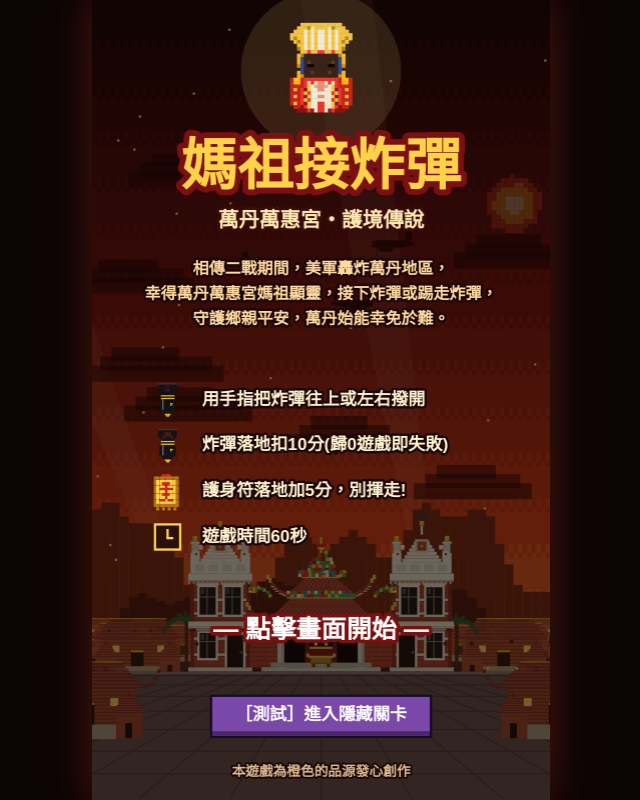
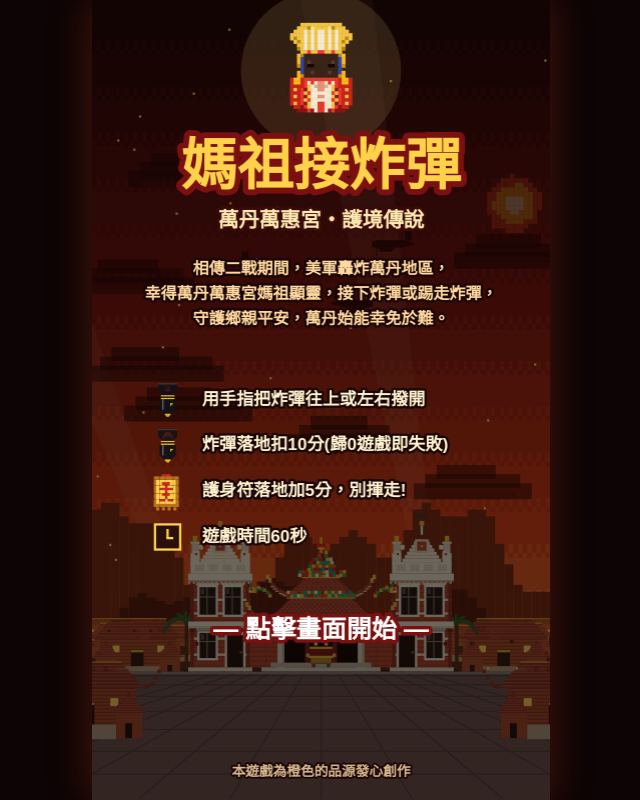
Before and after one commit to yake2434/bombmazu, a plain HTML site: page index.html in a window 1280 px wide. Shown: the whole page, without its empty margins (319-959 px from the left). Drawn offline with Linux system fonts and the light colour scheme.

Commit message:
Update index.html

```diff
--- a/index.html
+++ b/index.html
@@ -45,7 +45,7 @@ const CFG={
   clusterBonus:15, heavyBonus:20, diveBonus:15,
   heavyPenalty:30, divePenalty:20, splitPenalty:8,   // 各炸彈落地基本扣分
   phase2PenMul:2, bossPenMul:3,                     // 第二階段／Boss 階段扣分倍率
-  testButton:true,                                        // 標題畫面的「測試：隱藏關卡」按鈕（正式上線前改成 false）
+  testButton:false,                                        // 標題畫面的「測試：隱藏關卡」按鈕（正式上線前改成 false）
   eggChance:.6, eggWindow:[8,48],                      // 隱藏彩蛋：紅豆餅出現機率與出現時間範圍(秒)
   pctPen:.12,                                         // 另外再扣目前分數的 12%（分數越高，漏接越痛）
   chainPen:5, chainMax:3, chainWindow:6,              // 連環爆：6 秒內連續漏接，每次多扣 5（最多 +15）
```
